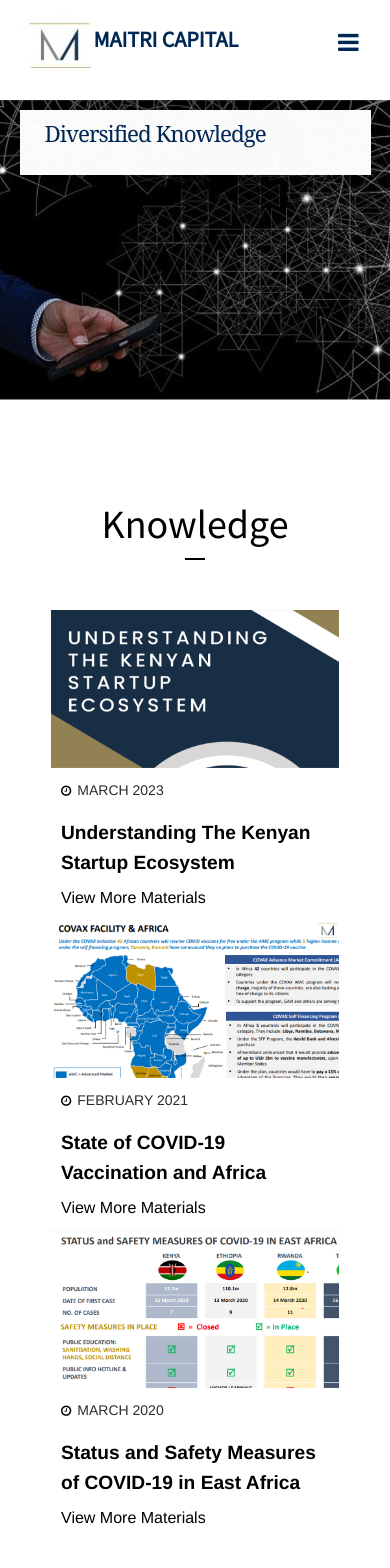
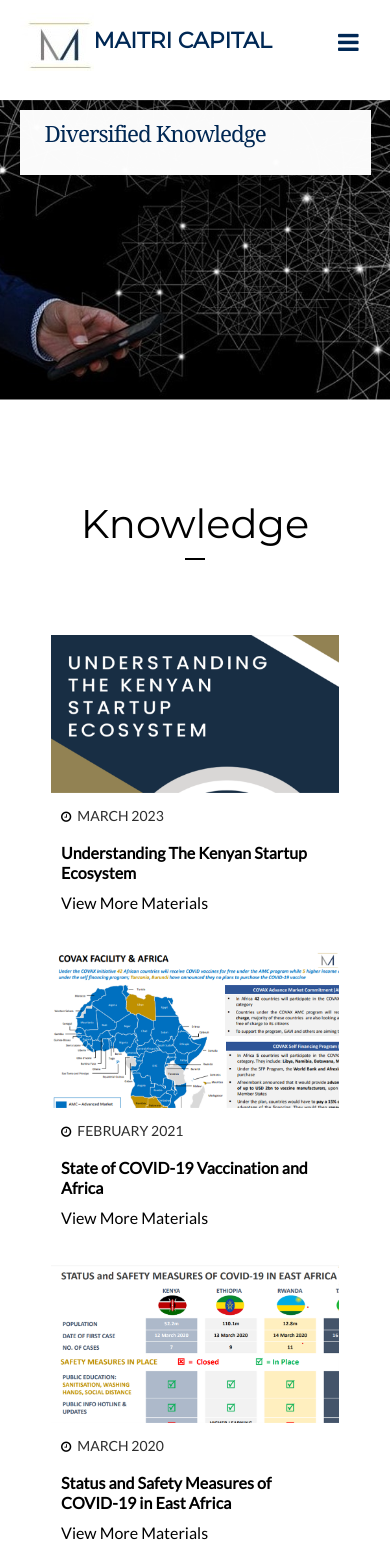
Before and after one commit to ealpha072/maitri_capital, a React (Create React App) app in the folder frontend/: page /knowledge in a window 390 px wide. Shown: the top 1568 px of the page. Built offline with nearby package versions, Linux system fonts and the light colour scheme; the HTML template or start-up script is replaced by a standard one.

Commit message:
Font changes

```diff
--- a/frontend/src/components/Knowledge.jsx
+++ b/frontend/src/components/Knowledge.jsx
@@ -127,7 +127,11 @@ const Knowledge = () => {
                 <div className="row">
                     {
                         imagesTwo.map((image, index) => (
-                            <BuildCard img_details={ image } styles={styles.infoHolder} key={index} />
+                            <BuildCard
+                                img_details={ image }
+                                styles= {styles.infoHolder}
+                                key={index}
+                            />
                         ))
                     }
                 </div>
--- a/frontend/src/components/Services.jsx
+++ b/frontend/src/components/Services.jsx
@@ -23,7 +23,7 @@ export const Services = ({service_array}) => {
 
 export const BuildCard = ({ img_details, styles }) => {
   	return (
-		<div className="col-12 col-md-6 col-lg-4">
+		<div className={`col-12 col-md-6 col-lg-4}`}>
 			<Link to={img_details.link} target="_blank">
 				<img src={img_details.source} height="456" width="980" alt="" />
 				<div className={styles}>
--- a/frontend/src/components/styles/Knowledge.module.css
+++ b/frontend/src/components/styles/Knowledge.module.css
@@ -54,9 +54,13 @@
     width: 100%;
 }
 
+.colHolder{
+    margin-top: 10px;
+}
+
 .infoHolder{
     color: #000;
-    font-family: "Century Gothic", Helvetica, Arial, sans-serif;;
+    font-family: Lato, sans-serif;;
     padding: 20px;
 }
 
@@ -103,6 +107,10 @@
         width: 100%;
     }
 
+    .knowledgeMain > div:not(:first-child) > div{
+        margin-top: 25px;
+    }
+
     .wordsCont{
         width: 80%;
     }
@@ -113,6 +121,10 @@
 
     .wordsCont p{
         font-size: 1rem;
+    }
+
+    .colHolder{
+        margin-top: 20px;
     }
 
     .infoHolder{
@@ -128,6 +140,7 @@
     }
 
     .infoHolder h3{
-        font-size: 1.2rem;
+        font-size: 1rem;
+        line-height: 20px;
     }
 }
--- a/frontend/src/index.css
+++ b/frontend/src/index.css
@@ -1,5 +1,5 @@
 @import url('https://fonts.googleapis.com/css2?family=Poppins:wght@100;400&display=swap');
-@import url('https://fonts.googleapis.com/css2?family=Montserrat&family=Raleway&family=Roboto&display=swap');
+@import url('https://fonts.googleapis.com/css2?family=Montserrat&family=Raleway&family=Roboto&family=Lato&display=swap');
 @import url('https://fonts.googleapis.com/css2?family=Source+Sans+Pro&display=swap');
 
 :root{
@@ -19,7 +19,7 @@
 }
 
 body{
-  font-family: "Source Sans Pro","Roboto","Arial",sans-serif;
+  font-family: "Montserrat","Roboto","Arial",sans-serif;
   max-width: 100%;
   min-width: 100%;
 }
```
